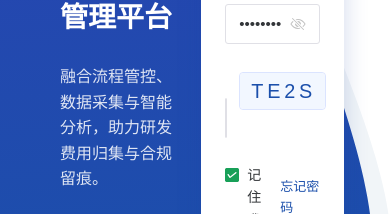
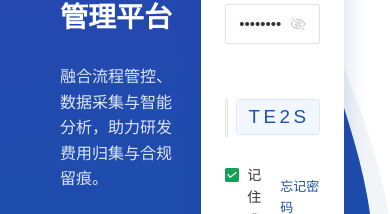
Before and after one commit to yijunzhao/rd-auxiliary-account, a Vue app: page /login in a window 390 px wide. Shown: the part 430-644 px from the top of the page. Built offline with nearby package versions, Linux system fonts and the light colour scheme.

Commit message:
更新登录页，对齐输入验证码框和右侧的验证码

```diff
--- a/src/modules/auth/pages/LoginPage.vue
+++ b/src/modules/auth/pages/LoginPage.vue
@@ -111,9 +111,14 @@ async function submit() {
 .right-panel { display: flex; align-items: center; justify-content: center; padding: 20px 0; }
 .login-card { width: min(420px, 92%); border-radius: 10px; box-shadow: 0 10px 25px rgba(23, 66, 153, 0.2); }
 .form-title { margin: 0 0 16px; text-align: center; font-size: 34px; font-weight: 700; color: #20252f; }
-.captcha-row { display: flex; gap: 14px; align-items: flex-start; }
-.captcha-input { flex: 1; }
-.captcha-image { width: 90px; height: 38px; margin-top: 2px; border-radius: 4px; cursor: pointer; border: 1px solid #dbe4ff; }
+.captcha-row { display: flex; gap: 14px; align-items: center; min-width: 0; }
+.captcha-input { flex: 1 1 auto; min-width: 0; }
+.captcha-image { flex: 0 0 90px; width: 90px; height: 38px; margin-top: 0; border-radius: 4px; cursor: pointer; border: 1px solid #dbe4ff; display: block; }
 .form-actions { margin-bottom: 16px; display: flex; justify-content: space-between; align-items: center; }
 .forget-link { font-size: 13px; color: #1b4fab; text-decoration: none; }
+
+@media (max-width: 480px) {
+  .captcha-row { gap: 8px; }
+  .captcha-image { flex-basis: 84px; width: 84px; height: 36px; }
+}
 </style>
```
